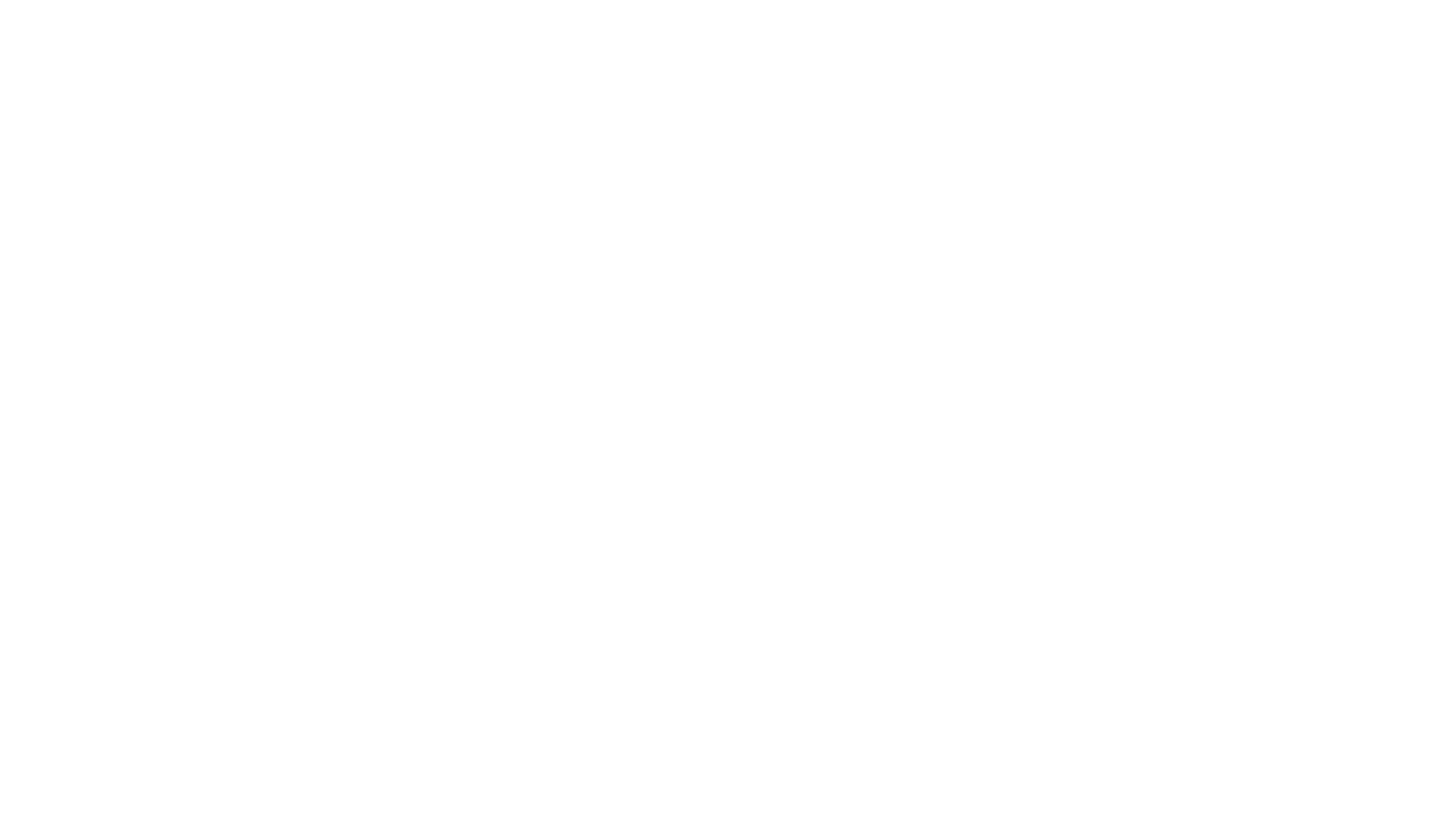
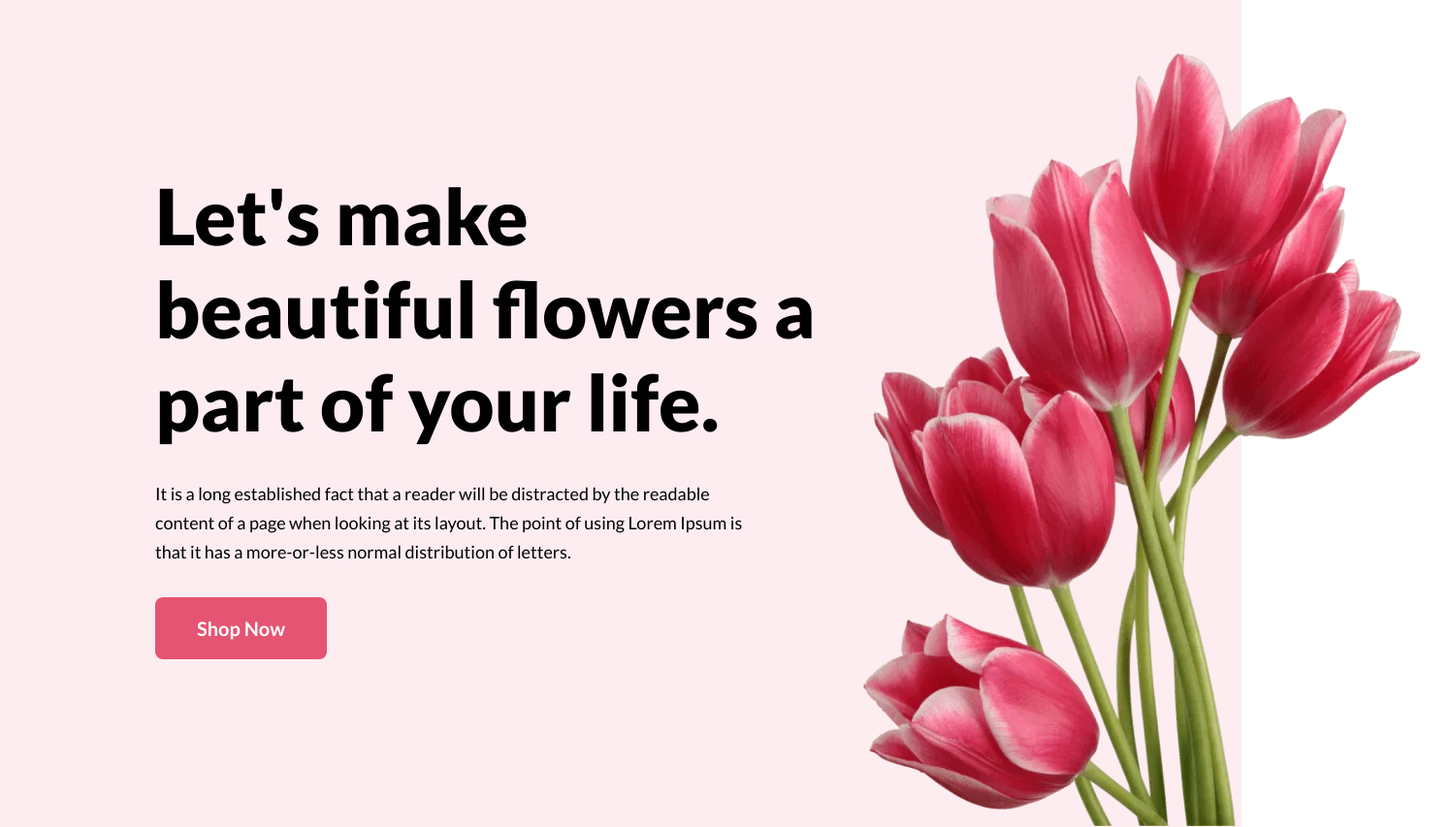
Before and after one commit to muinuddin-sm12/Milestone1-Project-3, a plain HTML site: page index.html in a window 1280 px wide. Shown: the whole page at 97% size, 1495 px wide, since content can reach past the window. Before the commit the page ends 800 px from the top, so only its background shows below. Drawn offline with Linux system fonts and the light colour scheme.

Commit message:
header section added

```diff
--- a/index.html
+++ b/index.html
@@ -4,9 +4,33 @@
     <meta charset="UTF-8">
     <meta name="viewport" content="width=device-width, initial-scale=1.0">
     <title>Flower shop</title>
+    <link rel="preconnect" href="https://fonts.googleapis.com">
+    <link rel="preconnect" href="https://fonts.gstatic.com" crossorigin>
+    <link href="https://fonts.googleapis.com/css2?family=Lato:wght@400;700;900&display=swap" rel="stylesheet">
     <link rel="stylesheet" href="style/style.css">
 </head>
 <body>
+    <header>
+        <div id="container">
+            <div class="header-text">
+                <h2>Let's make beautiful flowers a part of your life.</h2>
+                <p>It is a long established fact that a reader will be distracted by the readable content of a page when looking at its layout. The point of using Lorem Ipsum is that it has a more-or-less normal distribution of letters.</p>
+                <button id="btn">Shop Now</button>
+            </div>
+            <div class="header-img">
+                <img src="Flower Asset/pngwing 10.webp" alt="">
+            </div>
+        </div>
+    </header>
 
+
+    <body>
+
+    </body>
+
+
+    <footer>
+
+    </footer>
 </body>
 </html>
--- a/style/style.css
+++ b/style/style.css
@@ -2,18 +2,54 @@
     margin: 0;
     padding: 0;
     box-sizing: border-box;
+    font-family: 'Lato', sans-serif;
 }
 
 html,body {
     width: 100%;
     height: 100%;
 }
-p{
-    height: auto;
-    width: 600px;
-    background-color: rgb(132, 0, 255);
-    color: white;
-    margin: auto;
-    padding: 20px 40px;
-    margin-top: 50px;
+/* $$$-Primary Style-$$$ */
+#container {
+    width: 75%;
+    /* background-color:rgba(229, 84, 115, 0.10); */
+    margin: 0 auto;
 }
+#btn {
+    color: #fff;
+    font-size: 20px;
+    font-weight: 700;
+    padding: 20px 43px;
+    background-color: #E55473;
+    border: none;
+    border-radius: 8px;
+}
+
+/* Header Start Here */
+header {
+    width: 100%;
+    background-color:rgba(229, 84, 115, 0.10);
+}
+#container {
+    display: flex;
+    justify-content: space-between;
+    align-items: center;
+}
+.header-text h2 {
+    font-size: 80px;
+    font-weight: 900;
+    width: 700px;
+}
+.header-text p {
+    width: 634px;
+    color: rgba (39, 39, 39, 0.60);
+    font-size: 18px;
+    line-height: 30px;
+    padding: 32px 0px;
+}
+.header-img img {
+    padding-top: 50px;
+    position: relative;
+    bottom: -2px;
+}
+/* Header End Here */
```
